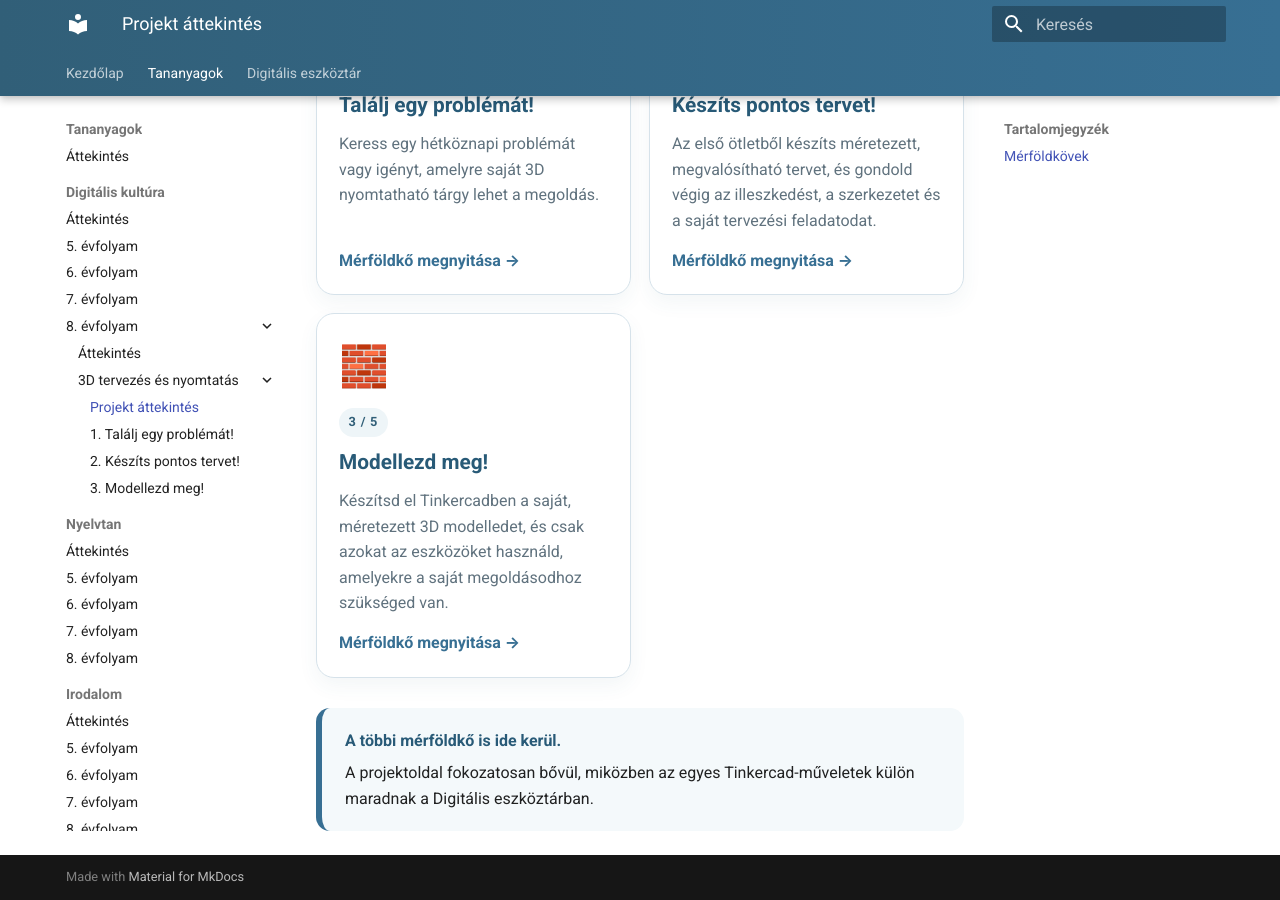
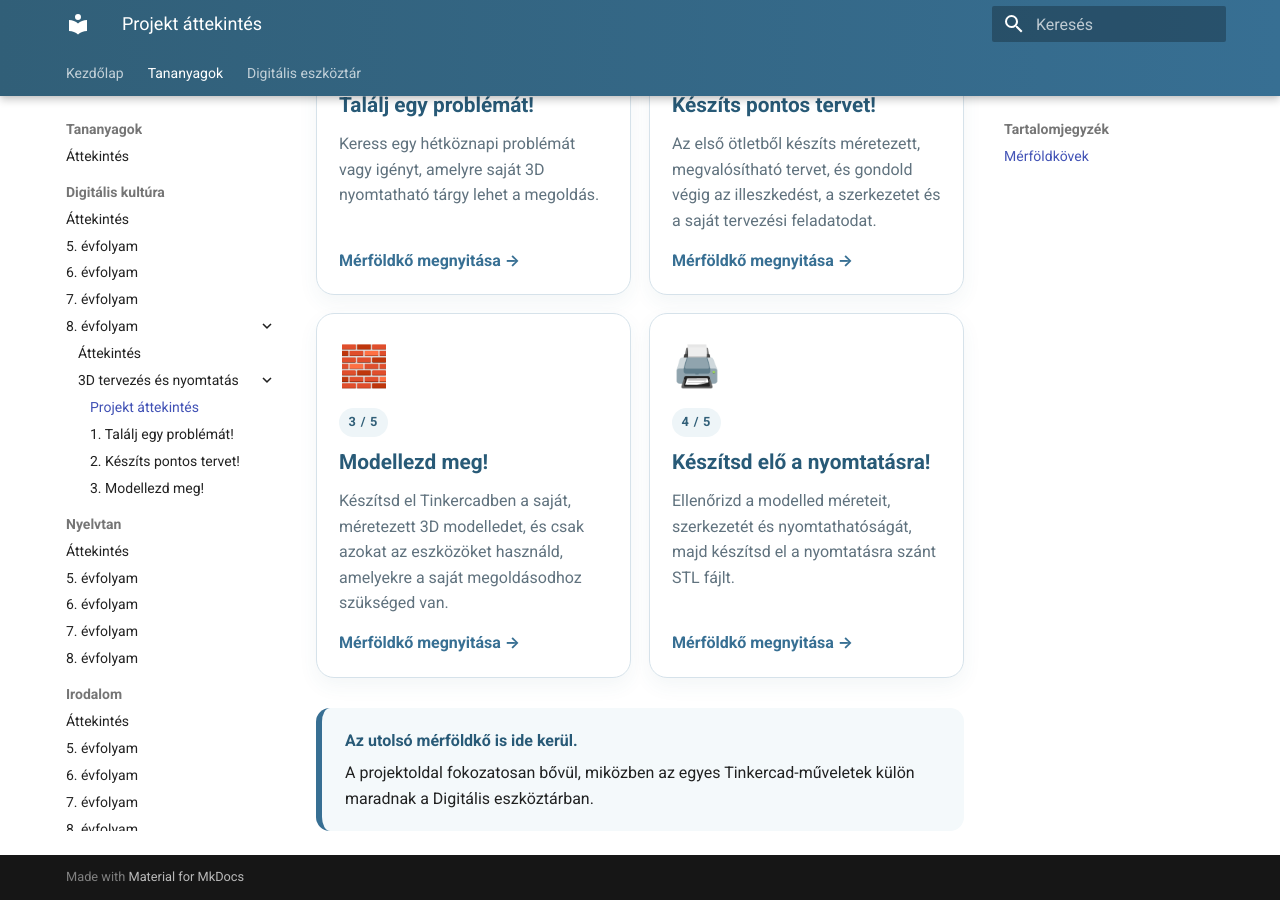
Before and after one commit to bsuszter/digitalis-eszkoztar, an MkDocs documentation site: the page built from docs/tananyagok/digitalis-kultura/8-evfolyam/3d-tervezes/index.md, in a window 1280 px wide and 900 px high, scrolled down 861 px. Built offline with MkDocs 1.6.1 and Material for MkDocs 9.7.7, drawn with Linux system fonts in a browser that asks for light colours.

Commit message:
Add 4th milestone to 3D project overview

```diff
--- a/docs/tananyagok/digitalis-kultura/8-evfolyam/3d-tervezes/index.md
+++ b/docs/tananyagok/digitalis-kultura/8-evfolyam/3d-tervezes/index.md
@@ -40,9 +40,17 @@
     <span>Készítsd el Tinkercadben a saját, méretezett 3D modelledet, és csak azokat az eszközöket használd, amelyekre a saját megoldásodhoz szükséged van.</span>
     <span class="tool-link">Mérföldkő megnyitása →</span>
   </a>
+
+  <a class="tool-card" href="04-keszitsd-elo-a-nyomtatasra/">
+    <span class="tool-icon">🖨️</span>
+    <span class="tool-tag">4 / 5</span>
+    <strong>Készítsd elő a nyomtatásra!</strong>
+    <span>Ellenőrizd a modelled méreteit, szerkezetét és nyomtathatóságát, majd készítsd el a nyomtatásra szánt STL fájlt.</span>
+    <span class="tool-link">Mérföldkő megnyitása →</span>
+  </a>
 </div>
 
 <div class="section-lead">
-  <strong>A többi mérföldkő is ide kerül.</strong>
+  <strong>Az utolsó mérföldkő is ide kerül.</strong>
   <span>A projektoldal fokozatosan bővül, miközben az egyes Tinkercad-műveletek külön maradnak a Digitális eszköztárban.</span>
 </div>
```
